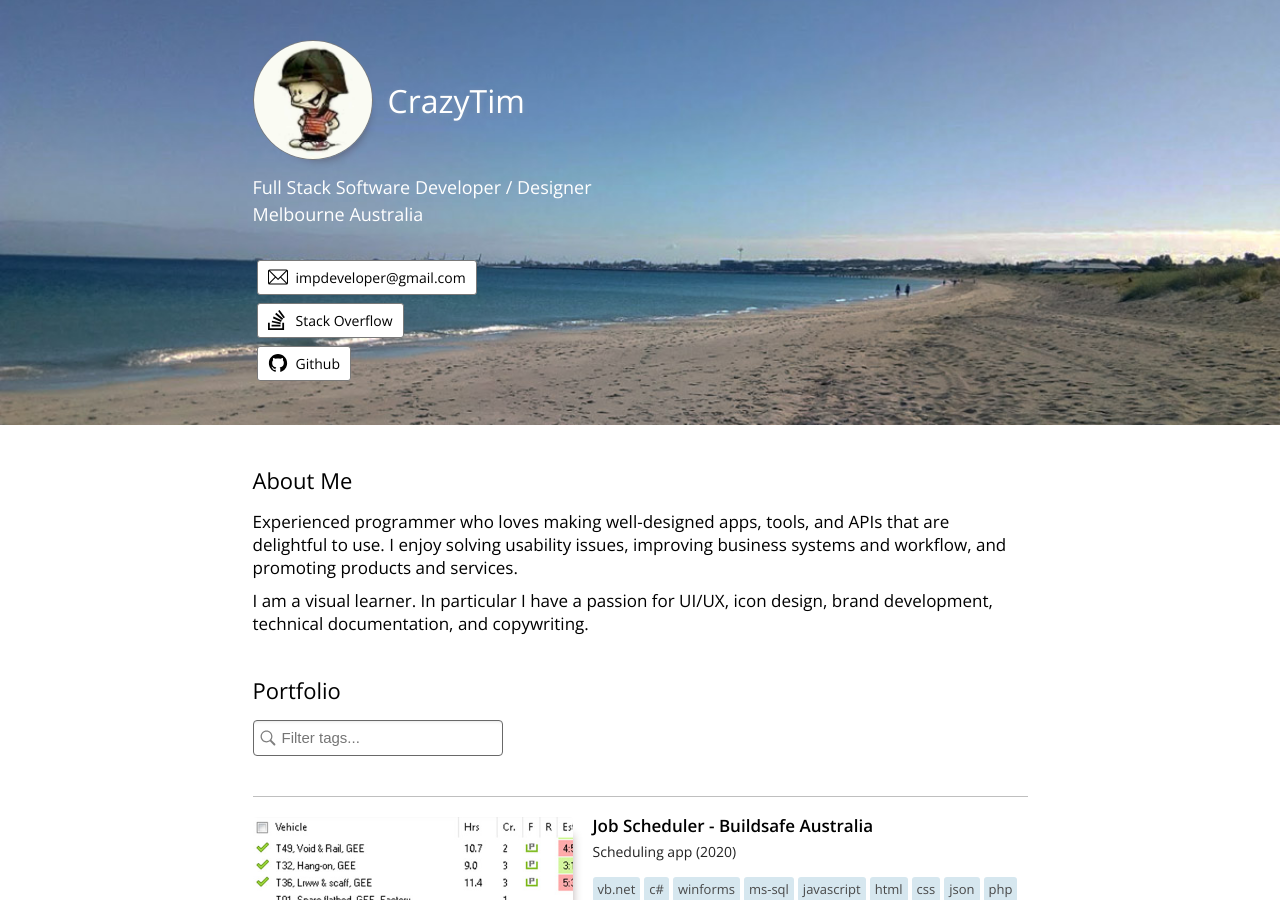
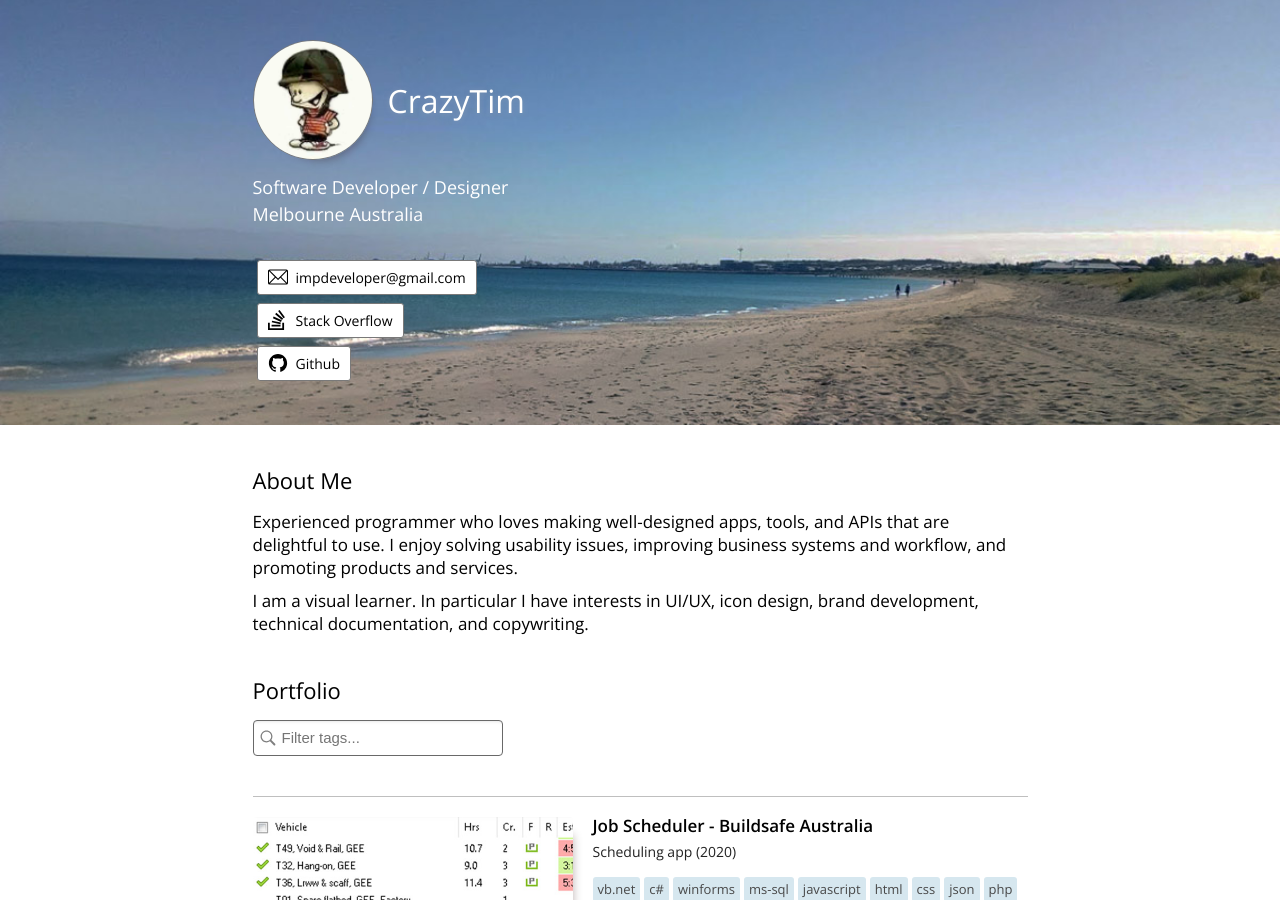
Before and after one commit to CrazyTim/crazytim-portfolio, a Jekyll site: the page built from index.html, in a window 1280 px wide and 900 px high. Built offline with Jekyll 4.4.1, drawn with Linux system fonts in a browser that asks for light colours.

Commit message:
Tweak about me and title

```diff
--- a/index.html
+++ b/index.html
@@ -1,6 +1,6 @@
 ---
 layout: null
-title: 'CrazyTim - Full Stack Software Developer / Designer'
+title: 'CrazyTim - Software Developer / Designer'
 ---
 
 <!DOCTYPE html>
@@ -35,7 +35,7 @@ title: 'CrazyTim - Full Stack Software Developer / Designer'
           <h1>CrazyTim</h1>
         </div>
 
-        <h2>Full Stack Software Developer <span class="no-line-break">/ Designer</span></h2>
+        <h2>Software Developer <span class="no-line-break">/ Designer</span></h2>
 
         <h2>Melbourne Australia</h2>
 
@@ -76,7 +76,7 @@ title: 'CrazyTim - Full Stack Software Developer / Designer'
 
         <p>Experienced programmer who loves making well-designed apps, tools, and APIs that are delightful to use. I enjoy solving usability issues, improving business systems and workflow, and promoting products and services.</p>
 
-        <p>I am a visual learner. In particular I have a passion for UI/UX, icon design, brand development, technical documentation, and copywriting.</p>
+        <p>I am a visual learner. In particular I have interests in UI/UX, icon design, brand development, technical documentation, and copywriting.</p>
 
       </div>
     </section>
```
